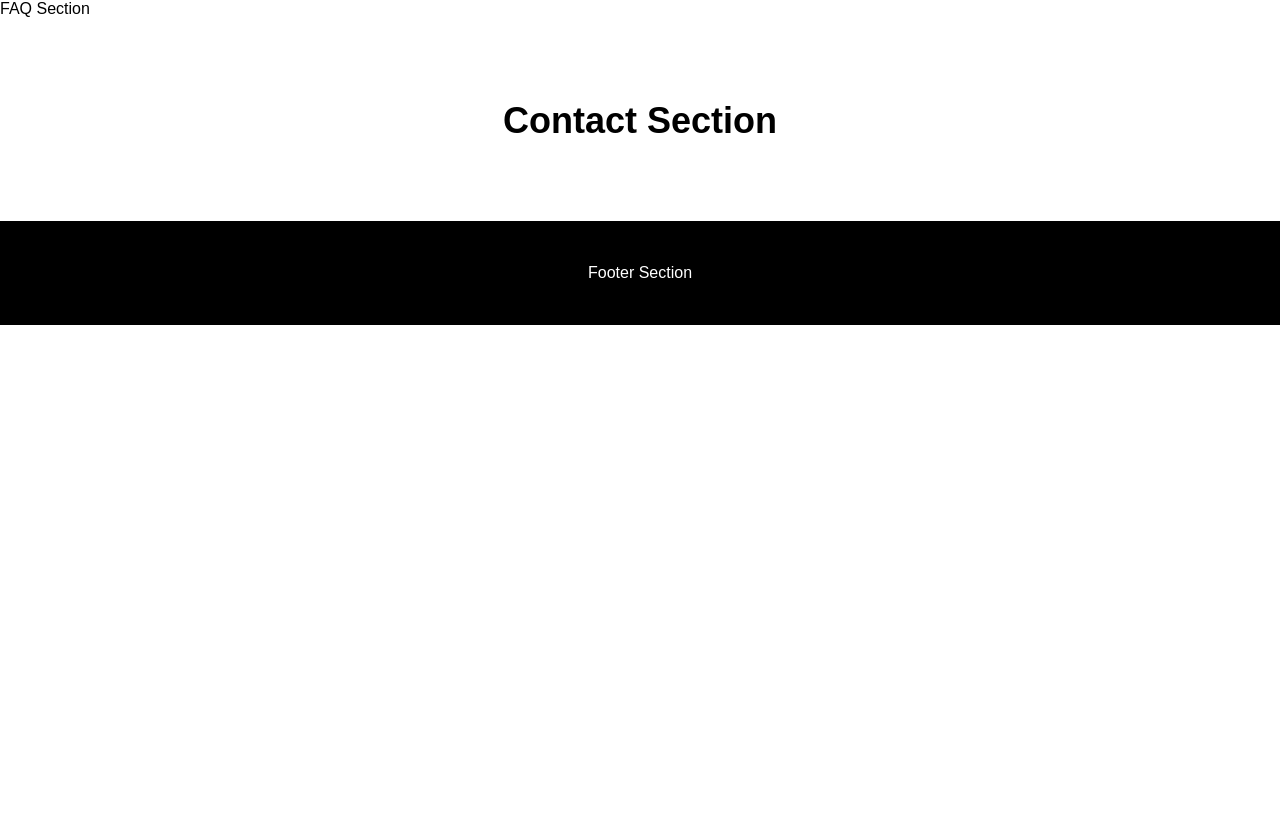
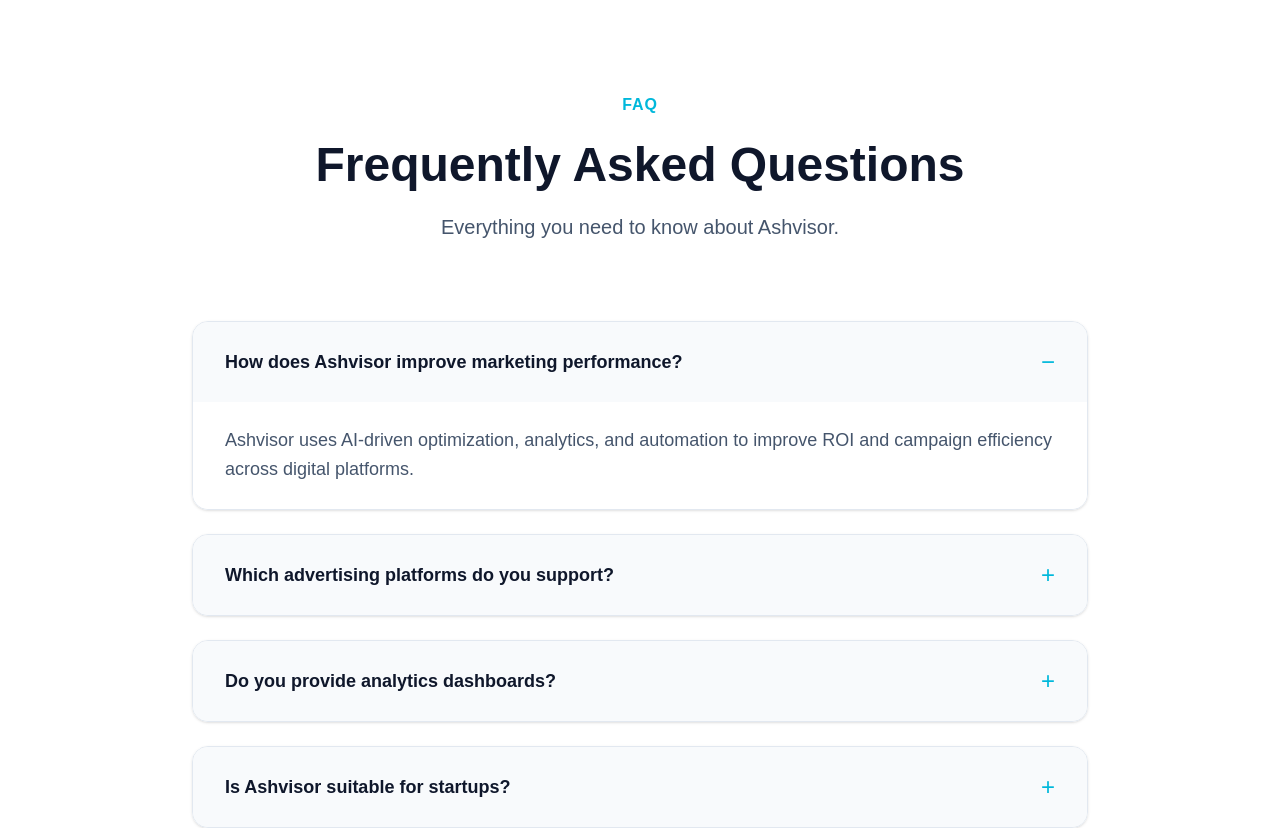
Before and after one commit to ashwanirathod07-glitch/ashvisor-crm, a Next.js app: page / in a window 1280 px wide. Shown: the part 5095-5923 px from the top of the page. Before the commit the page ends 5420 px from the top, so only its background shows below. Built offline with nearby package versions, Linux system fonts and the light colour scheme.

Commit message:
Added animated FAQ accordion

```diff
--- a/src/components/FAQ.tsx
+++ b/src/components/FAQ.tsx
@@ -1,7 +1,85 @@
+"use client"
+
+import { useState } from "react"
+
+const faqs = [
+  {
+    question: "How does Ashvisor improve marketing performance?",
+    answer:
+      "Ashvisor uses AI-driven optimization, analytics, and automation to improve ROI and campaign efficiency across digital platforms.",
+  },
+  {
+    question: "Which advertising platforms do you support?",
+    answer:
+      "We support Google Ads, Meta Ads, programmatic advertising, YouTube, LinkedIn, and multi-channel growth campaigns.",
+  },
+  {
+    question: "Do you provide analytics dashboards?",
+    answer:
+      "Yes. Our real-time dashboards help brands monitor ROAS, campaign performance, audience insights, and revenue metrics.",
+  },
+  {
+    question: "Is Ashvisor suitable for startups?",
+    answer:
+      "Absolutely. We offer flexible pricing plans for startups, scaling brands, agencies, and enterprise businesses.",
+  },
+]
+
 export default function FAQ() {
+  const [openIndex, setOpenIndex] = useState<number | null>(0)
+
+  const toggleFAQ = (index: number) => {
+    setOpenIndex(openIndex === index ? null : index)
+  }
+
   return (
-    <section>
-      FAQ Section
+    <section className="py-24 px-6 bg-white">
+      <div className="max-w-4xl mx-auto">
+
+        <div className="text-center mb-20">
+          <span className="text-cyan-500 font-semibold uppercase tracking-wider">
+            FAQ
+          </span>
+
+          <h2 className="text-5xl font-bold text-slate-900 mt-6">
+            Frequently Asked Questions
+          </h2>
+
+          <p className="text-xl text-slate-600 mt-6">
+            Everything you need to know about Ashvisor.
+          </p>
+        </div>
+
+        <div className="space-y-6">
+
+          {faqs.map((faq, index) => (
+            <div
+              key={index}
+              className="border border-slate-200 rounded-2xl overflow-hidden shadow-sm"
+            >
+              <button
+                onClick={() => toggleFAQ(index)}
+                className="w-full flex items-center justify-between px-8 py-6 text-left bg-slate-50 hover:bg-slate-100 transition"
+              >
+                <span className="text-lg font-semibold text-slate-900">
+                  {faq.question}
+                </span>
+
+                <span className="text-2xl text-cyan-500">
+                  {openIndex === index ? "−" : "+"}
+                </span>
+              </button>
+
+              {openIndex === index && (
+                <div className="px-8 py-6 bg-white text-slate-600 text-lg leading-relaxed">
+                  {faq.answer}
+                </div>
+              )}
+            </div>
+          ))}
+
+        </div>
+      </div>
     </section>
   )
 }
```
